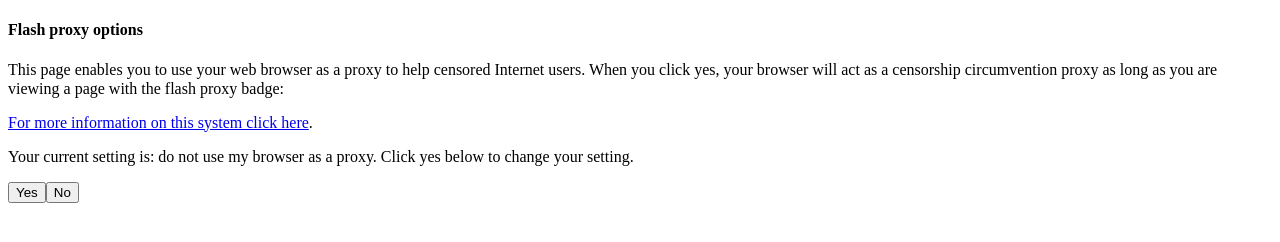
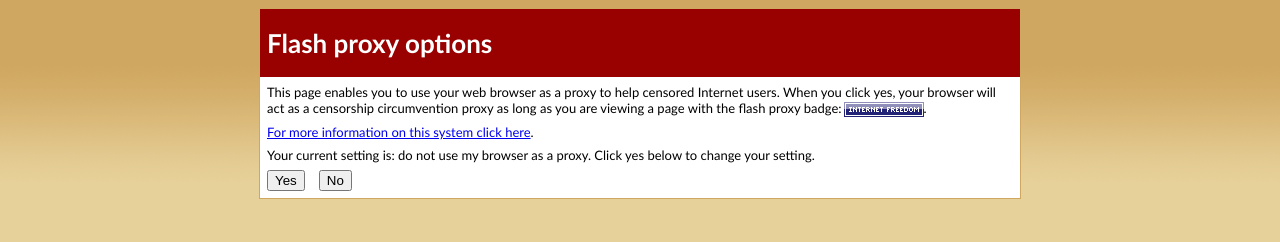
Before and after one commit to arlolra/flashproxy, a plain HTML site: page proxy/options.html in a window 1280 px wide. Drawn offline with Linux system fonts and the light colour scheme.

Commit message:
Add CSS and noscript for options page.
Add CSS for the options page, largely
borrowed from crypto.stanford.edu/flashproxy.
Also add a noscript tag in case the user
has JavaScript disabled. The top-gradient.gif
file is used in the background for the CSS.

```diff
--- a/proxy/options.html
+++ b/proxy/options.html
@@ -2,20 +2,69 @@
 <html>
 <head>
 <meta charset="utf-8">
+<style type="text/css">
+body {
+    font-family: Calibri, Arial, sans-serif;
+    font-size: small;
+    background-image: url(top-gradient.gif);
+    background-repeat: repeat-x;
+    background-color: #E7D19A;
+    text-align: center;
+}
+.content {
+    width: 760px;
+    margin: 0 auto;
+    background-color: white;
+    text-align: left;
+    border-style: solid;
+    border-width: 1px;
+    border-color: #D0A760;
+}
+h1 {
+    padding: 18px 7px;
+    margin: 0 auto;
+    background-color: #900;
+    color: white;
+    font-size: 200%;
+    font-weight: bold;
+}
+p {
+    margin: 7px;
+}
+button {
+    margin: 0px 7px 7px;
+}
+.blank-link {
+    text-decoration: none;
+    color: white;
+}
+#flashproxy-badge {
+    background-color: #227;
+    vertical-align: middle;
+    margin-left: 2px;
+}
+</style>
 </head>
 <body>
+<div class="content">
 <div>
-  <h4>Flash proxy options</h4>
+  <h1>Flash proxy options</h1>
   <p>
     This page enables you to use your web browser as a proxy to help
     censored Internet users. When you click yes, your browser will act as a
     censorship circumvention proxy as long as you are viewing a page with the
-    flash proxy badge: <img src="badge.png" alt="Internet Freedom">
+    flash proxy badge:<a class="blank-link" href="http://crypto.stanford.edu/flashproxy/"><img id="flashproxy-badge" src="badge.png" alt="Internet Freedom"></a>.
   </p>
   <p>
     <a href="http://crypto.stanford.edu/flashproxy/">For more information on this system click here</a>.
   </p>
 </div>
+<noscript>
+  <p>
+    While javascript is disabled, your computer will not be a proxy.
+    Enable JavaScript to change your options.
+  </p>
+</noscript>
 <div id="setting">
 </div>
 <div id="buttons" style="display: none;">
@@ -27,6 +76,7 @@
     order to set flash proxy settings.
   </p>
 </div>
+</div>
 <script type="text/javascript" src="options.js"></script>
 </body>
 </html>
```
Also changed, not shown: proxy/top-gradient.gif (added).
